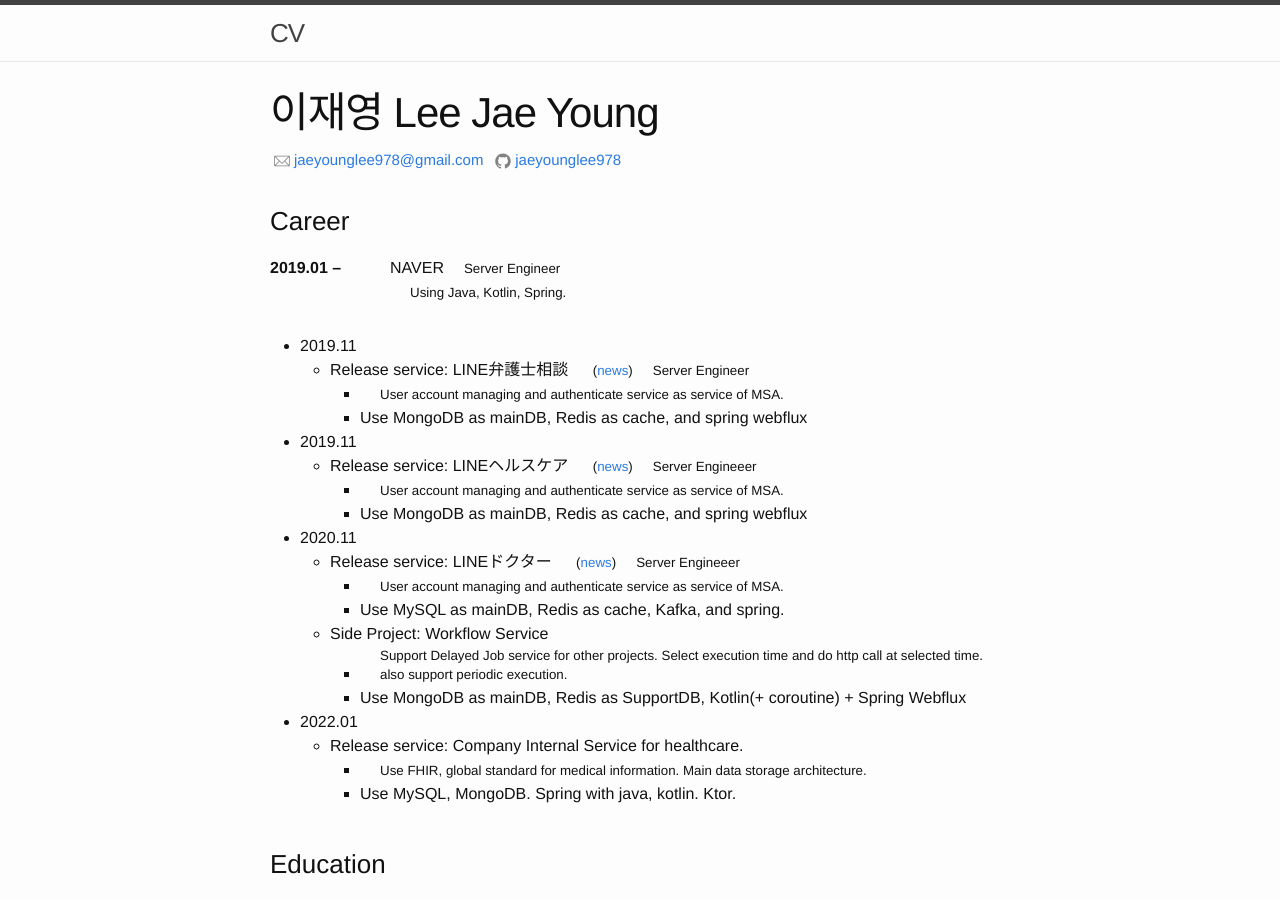
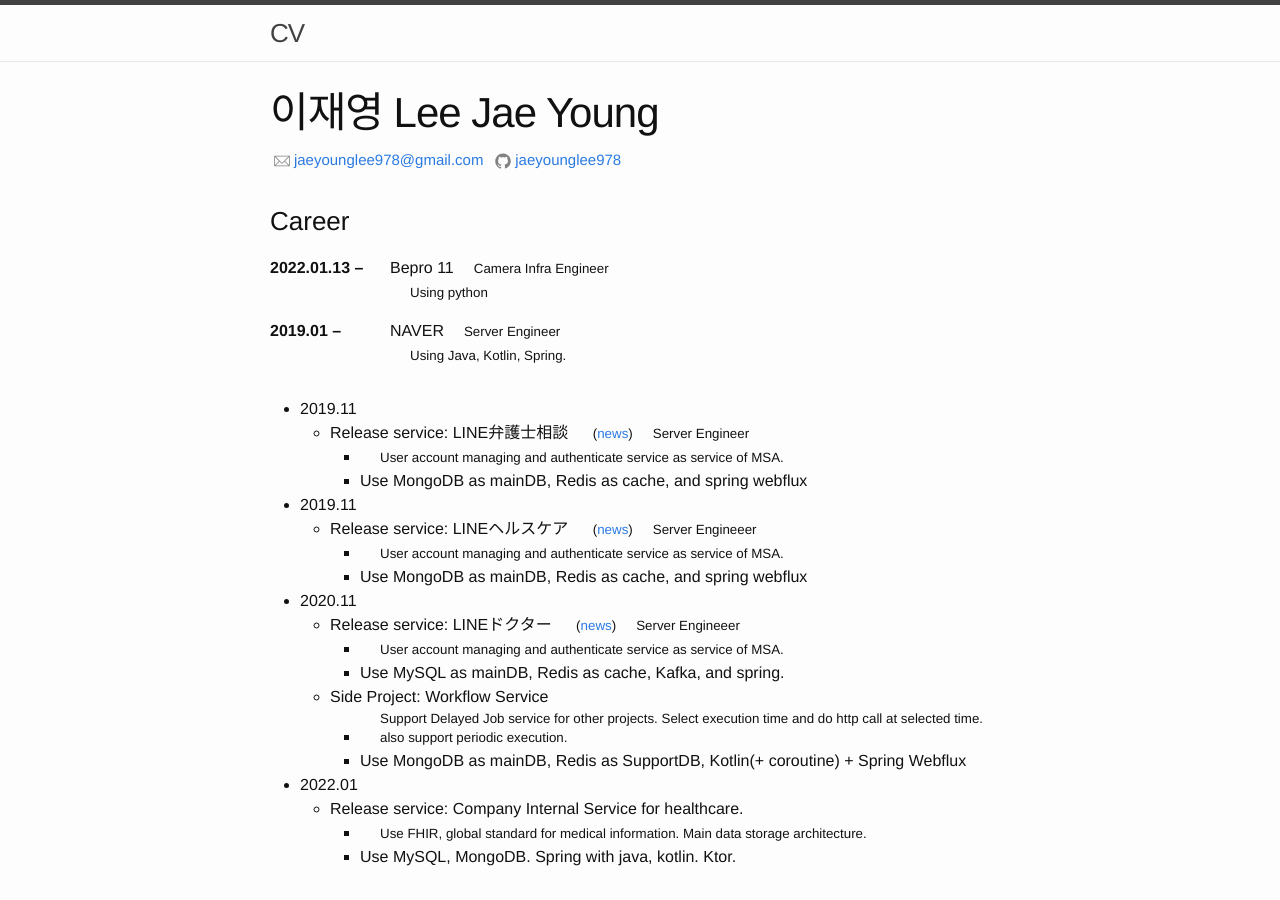
Before and after one commit to jaeyounglee978/jaeyounglee978.github.io, a Jekyll site: the page built from index.md, in a window 1280 px wide and 900 px high. Built offline with Jekyll 4.4.1, drawn with Linux system fonts in a browser that asks for light colours.

Commit message:
Update index.md

```diff
--- a/index.md
+++ b/index.md
@@ -27,6 +27,11 @@ title:  "Jaeyoung Lee CV"
 </header>
 
 ### Career
+
+  2022.01.13 &ndash;
+
+  : Bepro 11<small>Camera Infra Engineer</small>\\
+  <small>Using python</small>
 
   2019.01 &ndash;
 
```
